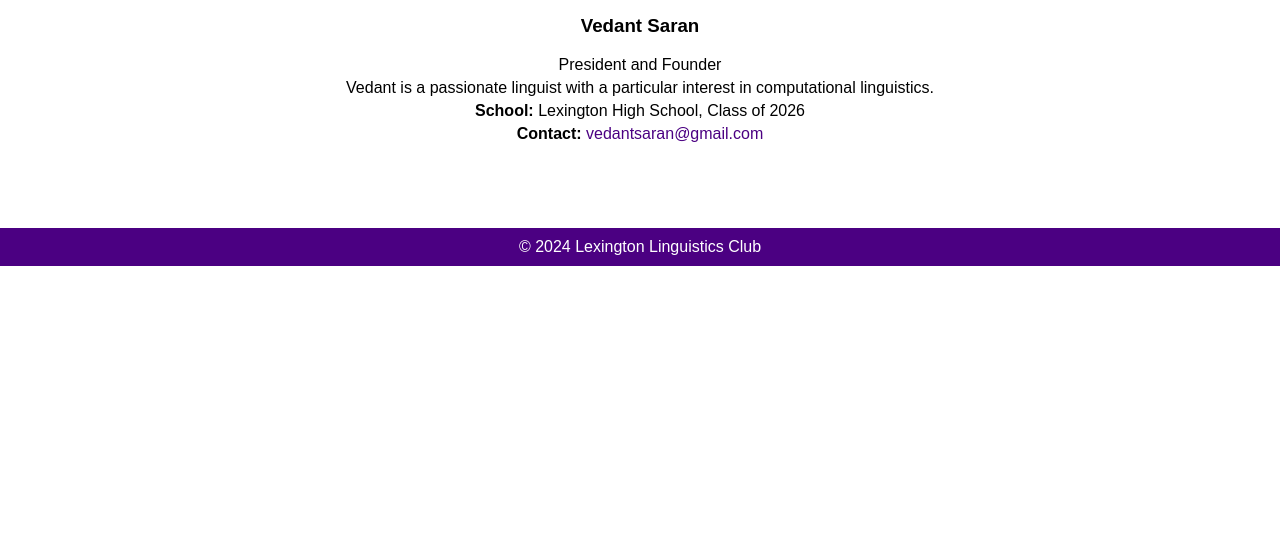
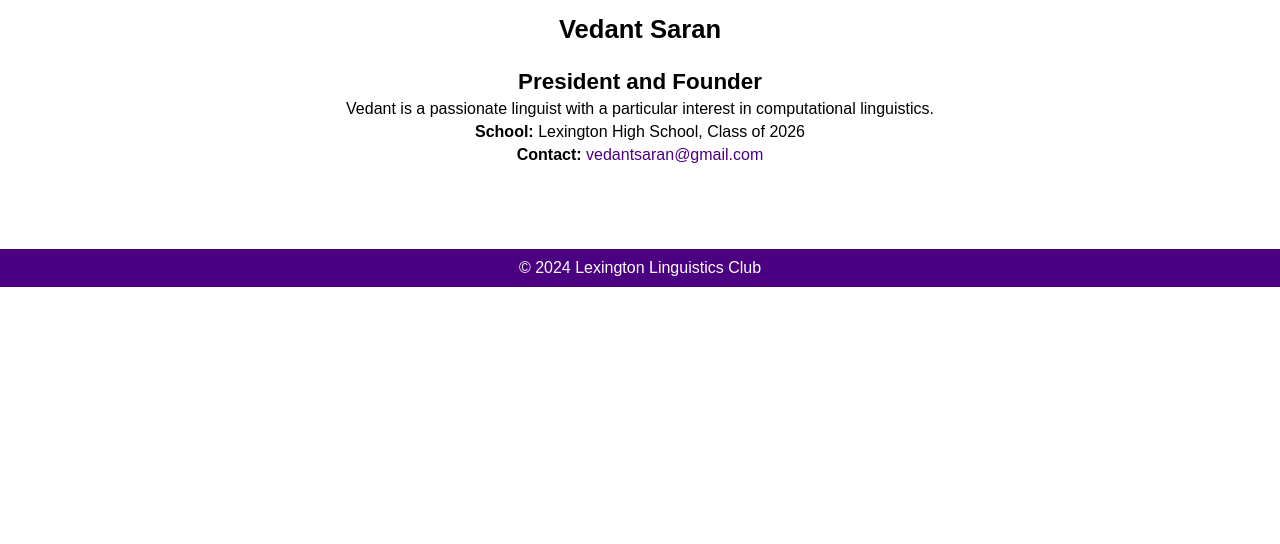
Before and after one commit to LexingtonLinguisticsClub/LexingtonLinguisticsClub, a plain HTML site: page team.html in a window 1280 px wide. Shown: the part 256-800 px from the top of the page. Drawn offline with Linux system fonts and the light colour scheme.

Commit message:
Update styles.css

```diff
--- a/styles.css
+++ b/styles.css
@@ -115,3 +115,13 @@
         text-align: left;
     }
 }
+/* Styles for President and Founder */
+.president-name {
+    font-size: 1.6em;
+    font-weight: bold;
+}
+
+.position-title {
+    font-size: 1.4em;
+    font-weight: bold;
+}
```
